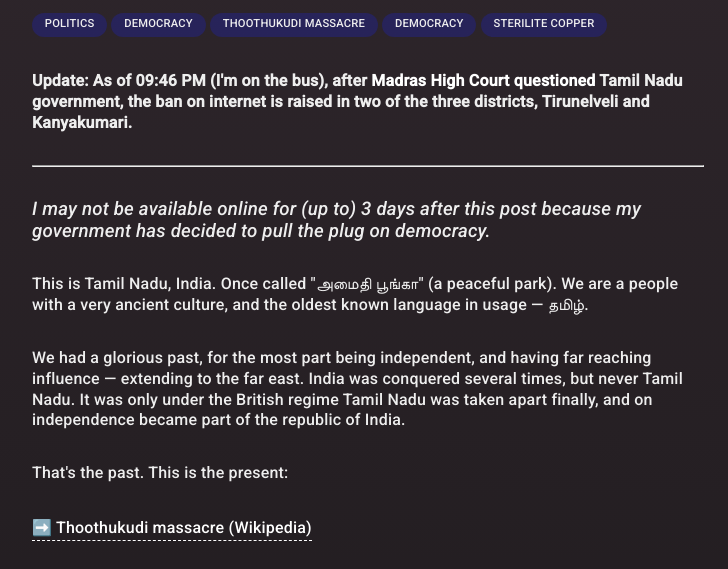
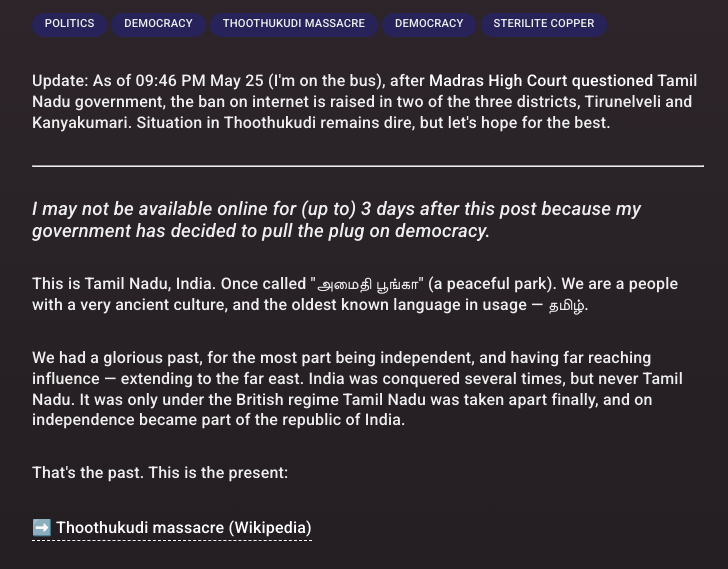
Before and after one commit to MKRhere/pw, a website: page docs/blog/thoothukudi-and-democracy/index.html in a window 1280 px wide. Shown: the part 229-798 px from the top of the page, without its empty margins (272-1000 px from the left). Drawn offline with nearby package versions, Linux system fonts and the light colour scheme.

Commit message:
[update] Minor changes

```diff
--- a/docs/blog/thoothukudi-and-democracy/index.html
+++ b/docs/blog/thoothukudi-and-democracy/index.html
@@ -36,7 +36,7 @@
 		<li>Sterilite Copper</li>
 	</ul>
 
-	<p><strong>Update: As of 09:46 PM (I'm on the bus), after <a href="http://www.timesnownews.com/india/article/anti-sterlite-protests-tn-govt-lifts-internet-ban-in-tirunelveli-kanyakumari-status-quo-in-tuticorin/232032">Madras High Court questioned</a> Tamil Nadu government, the ban on internet is raised in two of the three districts, Tirunelveli and Kanyakumari.</strong></p>
+	<p>Update: As of 09:46 PM May 25 (I'm on the bus), after <a href="http://www.timesnownews.com/india/article/anti-sterlite-protests-tn-govt-lifts-internet-ban-in-tirunelveli-kanyakumari-status-quo-in-tuticorin/232032">Madras High Court questioned</a> Tamil Nadu government, the ban on internet is raised in two of the three districts, Tirunelveli and Kanyakumari. Situation in Thoothukudi remains dire, but let's hope for the best.</p>
 
 	<hr>
 
```
